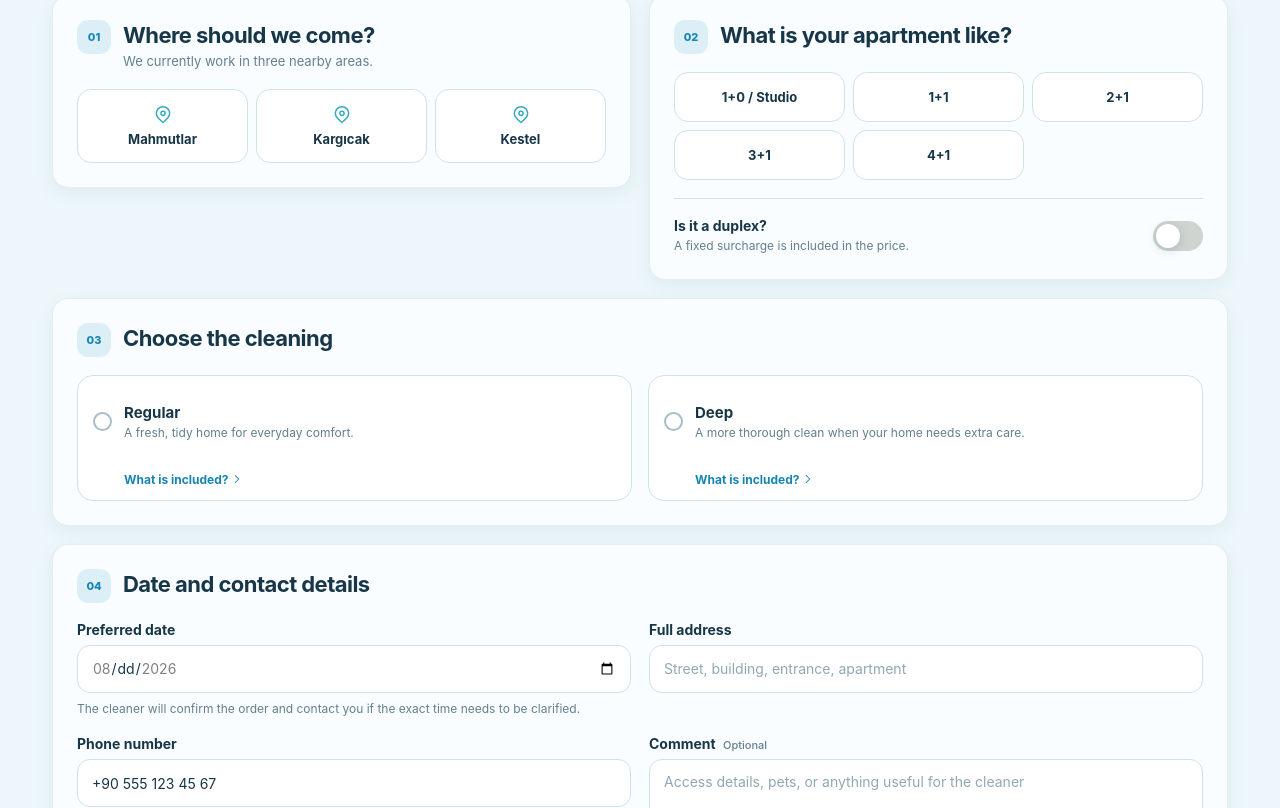
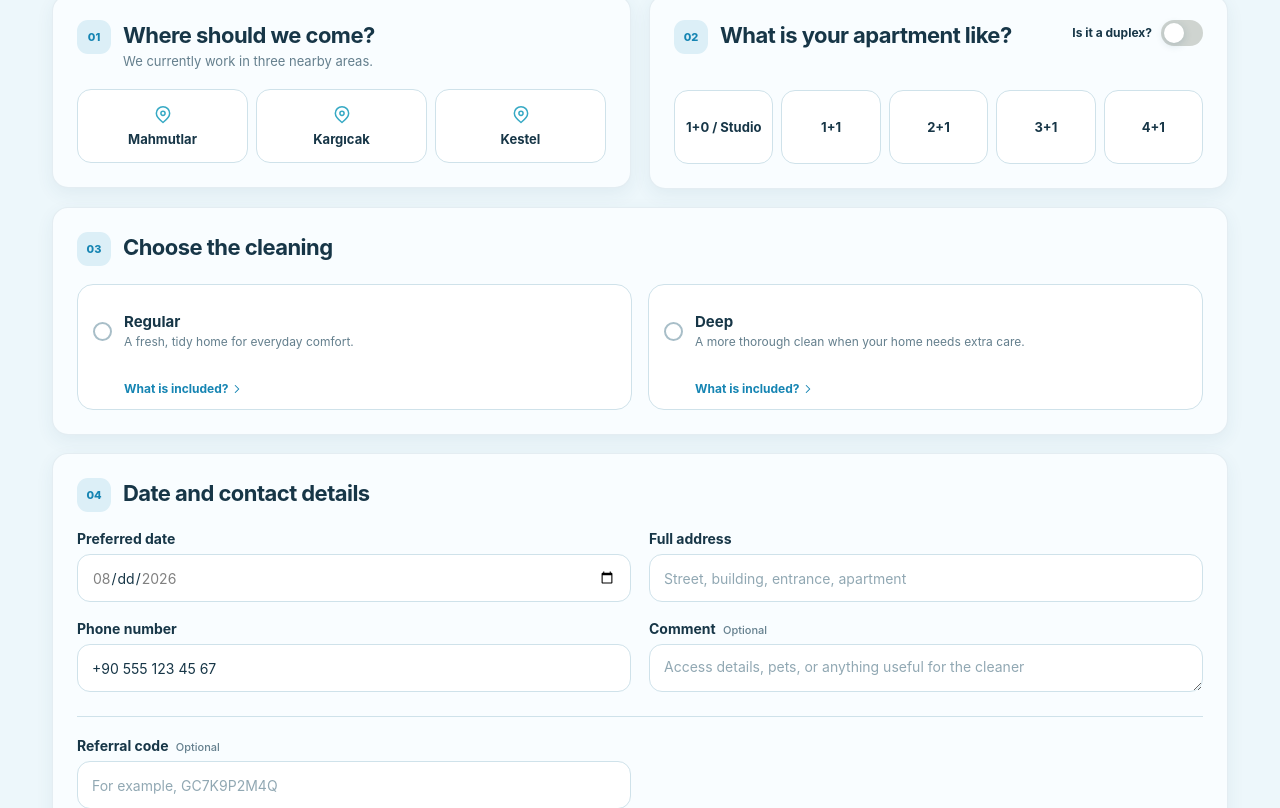
Before and after one commit to Elessarov1/go-cleany, a React (Vite) app in the folder frontend/: page /cleaning in a window 1280 px wide. Shown: the part 372-1180 px from the top of the page. Built offline with nearby package versions, Linux system fonts and the light colour scheme; no server answers.

Commit message:
web ui fixes

```diff
--- a/frontend/src/pages/CreateOrderPage/CreateOrderPage.tsx
+++ b/frontend/src/pages/CreateOrderPage/CreateOrderPage.tsx
@@ -478,9 +478,21 @@ export function CreateOrderPage() {
         </section>
 
         <section className="form-section">
-          <div className="section-heading">
+          <div className="section-heading section-heading--with-control">
             <span className="section-heading__number">{t("create.apartment.step")}</span>
             <div><h2 id="cleaning-apartment-heading">{t("create.apartment.title")}</h2></div>
+            <div className="section-heading__control">
+              <strong>{t("create.apartment.duplexTitle")}</strong>
+              <button
+                className={`switch${form.duplex ? " is-on" : ""}`}
+                type="button"
+                role="switch"
+                aria-checked={form.duplex}
+                onClick={() => updateForm("duplex", !form.duplex)}
+              >
+                <span />
+              </button>
+            </div>
           </div>
           <div className="choice-grid choice-grid--apartments" role="group" aria-labelledby="cleaning-apartment-heading">
             {configuration.apartmentTypes.map(({ type }) => (
@@ -496,22 +508,6 @@ export function CreateOrderPage() {
             ))}
           </div>
           {errors.apartmentType ? <p className="field-error">{errors.apartmentType}</p> : null}
-
-          <div className="toggle-row">
-            <div>
-              <strong>{t("create.apartment.duplexTitle")}</strong>
-              <p>{t("create.apartment.duplexHint")}</p>
-            </div>
-            <button
-              className={`switch${form.duplex ? " is-on" : ""}`}
-              type="button"
-              role="switch"
-              aria-checked={form.duplex}
-              onClick={() => updateForm("duplex", !form.duplex)}
-            >
-              <span />
-            </button>
-          </div>
         </section>
 
         <section className="form-section">
@@ -578,7 +574,7 @@ export function CreateOrderPage() {
                 aria-invalid={Boolean(errors.requestedDate)}
                 aria-describedby={`requested-date-hint${errors.requestedDate ? " requested-date-error" : ""}`}
               />
-              <small id="requested-date-hint">{t("create.details.dateHint")}</small>
+              <small className="field__helper--compact" id="requested-date-hint">{t("create.details.dateHint")}</small>
               {errors.requestedDate ? <p className="field-error" id="requested-date-error">{errors.requestedDate}</p> : null}
             </div>
 
@@ -610,7 +606,7 @@ export function CreateOrderPage() {
                 aria-describedby={`phone-hint${errors.phone ? " phone-error" : ""}`}
                 aria-invalid={Boolean(errors.phone)}
               />
-              <small id="phone-hint">{t("create.details.phoneHint")}</small>
+              <small className="field__helper--compact" id="phone-hint">{t("create.details.phoneHint")}</small>
               {errors.phone ? <p className="field-error" id="phone-error">{errors.phone}</p> : null}
             </div>
 
@@ -620,14 +616,16 @@ export function CreateOrderPage() {
               </label>
               <textarea
                 id="comment"
-                rows={3}
+                rows={1}
                 placeholder={t("create.details.commentPlaceholder")}
                 value={form.comment}
                 onChange={(event) => updateForm("comment", event.target.value)}
               />
             </div>
+          </div>
 
-            {!rentalPromoCode ? <div className="field field--referral">
+          {!rentalPromoCode ? <div className="cleaning-referral">
+            <div className="field field--referral">
               <label htmlFor="referral-code">
                 {t("create.details.referralCode")} <span>{t("common.optional")}</span>
               </label>
@@ -643,8 +641,8 @@ export function CreateOrderPage() {
               />
               <small id="referral-code-hint">{t("create.details.referralCodeHint")}</small>
               {errors.referralCode ? <p className="field-error" id="referral-code-error">{errors.referralCode}</p> : null}
-            </div> : null}
-          </div>
+            </div>
+          </div> : null}
         </section>
 
         <section className="price-summary">
--- a/frontend/src/styles/global.css
+++ b/frontend/src/styles/global.css
@@ -496,6 +496,36 @@ h3 {
   transform: translateX(20px);
 }
 
+.section-heading--with-control { align-items: center; }
+
+.section-heading__control {
+  display: flex;
+  margin-left: auto;
+  align-items: center;
+  gap: 9px;
+}
+
+.section-heading__control strong {
+  font-size: 12px;
+  line-height: 1.2;
+  white-space: nowrap;
+}
+
+.section-heading__control .switch {
+  flex-basis: 42px;
+  width: 42px;
+  height: 26px;
+}
+
+.section-heading__control .switch span {
+  width: 20px;
+  height: 20px;
+}
+
+.section-heading__control .switch.is-on span {
+  transform: translateX(16px);
+}
+
 .cleaning-options {
   display: grid;
   gap: 10px;
@@ -653,6 +683,12 @@ h3 {
 
 .form-grid .field + .field {
   margin-top: 0;
+}
+
+.cleaning-referral {
+  margin-top: 20px;
+  padding-top: 20px;
+  border-top: 1px solid var(--color-line);
 }
 
 .field > small {
@@ -3422,8 +3458,7 @@ h3 {
     grid-template-columns: repeat(2, minmax(0, 1fr));
     grid-template-areas:
       "date address"
-      "phone comment"
-      "referral comment";
+      "phone comment";
     align-items: start;
     gap: 18px;
   }
@@ -3432,8 +3467,22 @@ h3 {
   .service-shell[data-platform="web"] .form-grid--cleaning-details .field--address { grid-area: address; }
   .service-shell[data-platform="web"] .form-grid--cleaning-details .field--phone { grid-area: phone; }
   .service-shell[data-platform="web"] .form-grid--cleaning-details .field--comment { grid-area: comment; }
-  .service-shell[data-platform="web"] .form-grid--cleaning-details .field--referral { grid-area: referral; }
-  .service-shell[data-platform="web"] .form-grid--cleaning-details .field--comment textarea { min-height: 138px; }
+  .service-shell[data-platform="web"] .form-grid--cleaning-details .field--comment textarea {
+    height: 48px;
+    min-height: 48px;
+  }
+
+  .service-shell[data-platform="web"] .form-grid--cleaning-details .field__helper--compact {
+    position: absolute;
+    width: 1px;
+    height: 1px;
+    overflow: hidden;
+    clip-path: inset(50%);
+  }
+
+  .service-shell[data-platform="web"] .cleaning-referral .field {
+    max-width: calc(50% - 9px);
+  }
 
   .service-shell[data-platform="web"] .admin-service-card small,
   .service-shell[data-platform="web"] .admin-rental-property-card__body small { font-size: 11px; }
@@ -3444,6 +3493,19 @@ h3 {
 }
 
 @media (min-width: 1024px) {
+  .service-shell[data-platform="web"] .page--create .section-heading--with-control {
+    min-height: 52px;
+    align-items: flex-start;
+  }
+
+  .service-shell[data-platform="web"] .page--create .choice-grid--apartments {
+    grid-template-columns: repeat(5, minmax(0, 1fr));
+  }
+
+  .service-shell[data-platform="web"] .page--create .choice-card--compact {
+    min-height: 74px;
+  }
+
   .service-shell[data-platform="web"] .rental-property-list {
     grid-template-columns: minmax(0, 1fr);
     gap: 20px;
@@ -3585,3 +3647,9 @@ h3 {
   .service-shell[data-platform="web"] .rental-quote-card__total { font-size: 18px !important; }
   .service-shell[data-platform="web"] .rental-quote-card__note { font-size: 11px; }
 }
+
+@media (max-width: 1023px) {
+  .section-heading--with-control { flex-wrap: wrap; }
+  .section-heading--with-control > div:not(.section-heading__control) { min-width: 0; flex: 1; }
+  .section-heading--with-control .section-heading__control { margin-left: auto; }
+}
```
